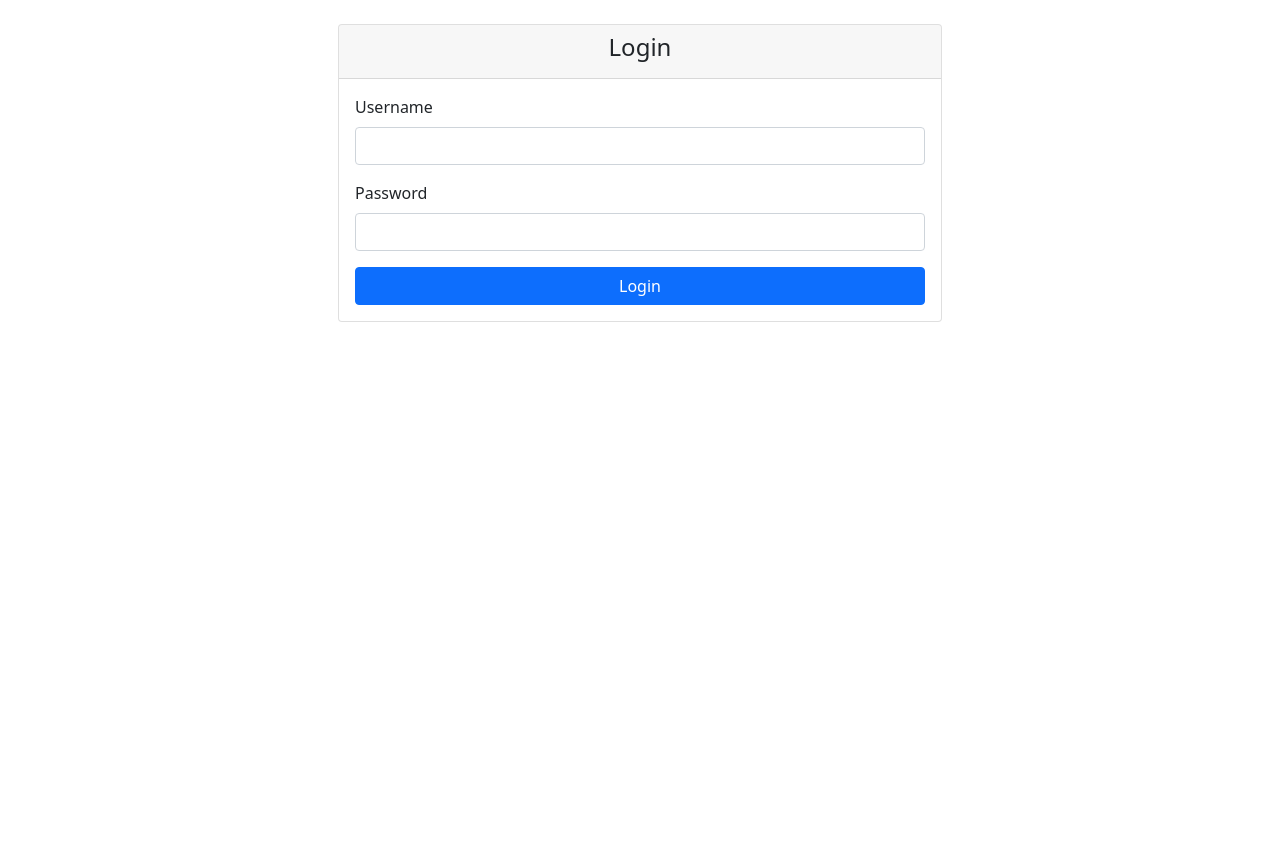
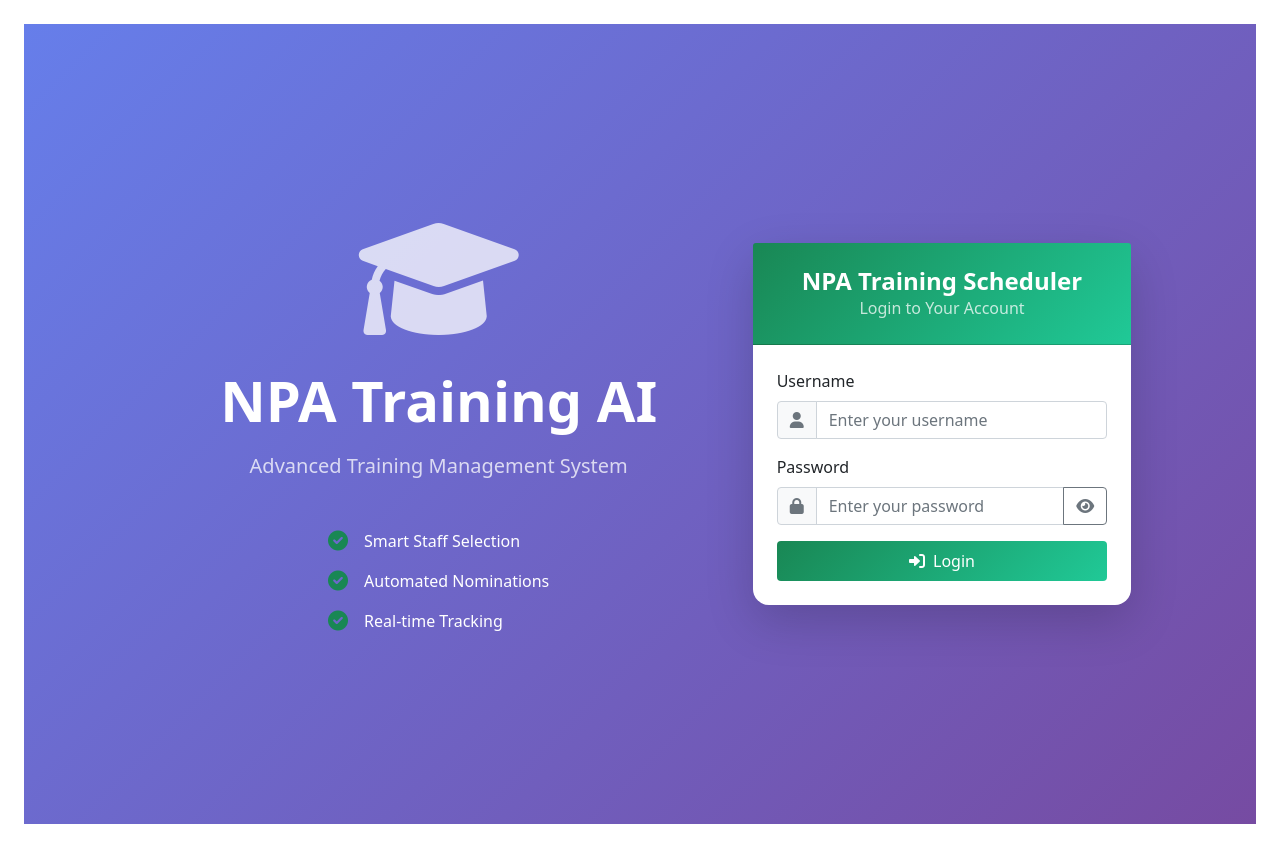
Before and after one commit to lokoajibola/npa-trainer, a Django app: page /accounts/login/ in a window 1280 px wide. Shown: the part 60-908 px from the top of the page. Before the commit the page ends 382 px from the top, so only its background shows below. Run offline with Django 5.2, Linux system fonts and the light colour scheme.

Commit message:
Revamp login page with new layout and styles
Updated the login page layout and styling for improved user experience, including a new background gradient and enhanced form elements.

```diff
--- a/training/templates/registration/login.html
+++ b/training/templates/registration/login.html
@@ -1,53 +1,116 @@
 {% extends 'base.html' %}
 
 {% block content %}
-<div class="row justify-content-center">
-    <div class="col-md-6">
-        <div class="card">
-            <div class="card-header">
-                <h4 class="text-center">Login</h4>
+<div class="container-fluid vh-100" style="background: linear-gradient(135deg, #667eea 0%, #764ba2 100%);">
+    <div class="row h-100 justify-content-center align-items-center">
+        <!-- Logo Section -->
+        <div class="col-md-6 d-none d-md-flex justify-content-center align-items-center">
+            <div class="text-center text-white">
+                <div class="mb-4">
+                    <i class="fas fa-graduation-cap fa-8x opacity-75"></i>
                 </div>
-            <div class="card-body">
+                <h1 class="display-4 fw-bold mb-3">NPA Training AI</h1>
+                <p class="lead opacity-75">Advanced Training Management System</p>
+                <div class="mt-5">
+                    <div class="d-flex justify-content-center">
+                        <div class="text-start">
+                            <div class="d-flex align-items-center mb-3">
+                                <i class="fas fa-check-circle fa-lg text-success me-3"></i>
+                                <span>Smart Staff Selection</span>
+                            </div>
+                            <div class="d-flex align-items-center mb-3">
+                                <i class="fas fa-check-circle fa-lg text-success me-3"></i>
+                                <span>Automated Nominations</span>
+                            </div>
+                            <div class="d-flex align-items-center">
+                                <i class="fas fa-check-circle fa-lg text-success me-3"></i>
+                                <span>Real-time Tracking</span>
+                            </div>
+                        </div>
+                    </div>
+                </div>
+            </div>
+        </div>
+
+        <!-- Login Form Section -->
+        <div class="col-md-6 col-lg-4">
+            <!-- Error Messages -->
+            {% if form.errors %}
+            <div class="alert alert-danger alert-dismissible fade show shadow" role="alert">
+                <i class="fas fa-exclamation-triangle me-2"></i>
+                <strong>Login failed!</strong> Please check your username and password.
+                <button type="button" class="btn-close" data-bs-dismiss="alert"></button>
+            </div>
+            {% endif %}
+
+            {% if messages %}
+                {% for message in messages %}
+                <div class="alert alert-{{ message.tags }} alert-dismissible fade show shadow" role="alert">
+                    <i class="fas fa-info-circle me-2"></i>
+                    {{ message }}
+                    <button type="button" class="btn-close" data-bs-dismiss="alert"></button>
+                </div>
+                {% endfor %}
+            {% endif %}
+
+            <!-- Login Card -->
+            <div class="card shadow-lg border-0 rounded-3">
+                <div class="card-header py-4 text-center text-white" style="background: linear-gradient(135deg, #198754 0%, #20c997 100%);">
+                    <h4 class="mb-0 fw-bold">NPA Training Scheduler</h4>
+                    <p class="mb-0 opacity-75">Login to Your Account</p>
+                </div>
+
+                <div class="card-body p-4">
                     <form method="post">
                         {% csrf_token %}
                         <div class="mb-3">
-                        <label for="username" class="form-label">Username</label>
-                        <input type="text" class="form-control" id="username" name="username" required>
+                            <label for="username" class="form-label fw-semibold">Username</label>
+                            <div class="input-group">
+                                <span class="input-group-text bg-light">
+                                    <i class="fas fa-user text-muted"></i>
+                                </span>
+                                <input type="text" class="form-control" id="username" name="username" required
+                                       placeholder="Enter your username">
+                            </div>
                         </div>
                         <div class="mb-3">
-                        <label for="password" class="form-label">Password</label>
-                        <input type="password" class="form-control" id="password" name="password" required>
+                            <label for="password" class="form-label fw-semibold">Password</label>
+                            <div class="input-group">
+                                <span class="input-group-text bg-light">
+                                    <i class="fas fa-lock text-muted"></i>
+                                </span>
+                                <input type="password" class="form-control" id="password" name="password" required
+                                       placeholder="Enter your password">
+                                <button class="btn btn-outline-secondary" type="button" id="togglePassword">
+                                    <i class="fas fa-eye"></i>
+                                </button>
                             </div>
-                    {% if form.errors %}
-                            <div class="invalid-feedback d-block">
-                                <i class="fas fa-exclamation-circle me-1"></i>
-                                Invalid username or password
                         </div>
-                            {% endif %}
-                    <button type="submit" class="btn btn-primary w-100">Login</button>
+                        <button type="submit" class="btn btn-success w-100 py-2 fw-semibold">
+                            <i class="fas fa-sign-in-alt me-2"></i>Login
+                        </button>
                     </form>
+                </div>
             </div>
         </div>
     </div>
 </div>
 
 <style>
-.card {
-    backdrop-filter: blur(10px);
-    background: rgba(255, 255, 255, 0.95);
-}
-
 .vh-100 {
     min-height: 100vh;
 }
 
-.input-group-text {
-    transition: all 0.3s ease;
+.card {
+    border: none;
 }
 
-.form-control:focus {
-    box-shadow: 0 0 0 0.2rem rgba(25, 135, 84, 0.25);
-    border-color: #198754;
+.shadow-lg {
+    box-shadow: 0 1rem 3rem rgba(0, 0, 0, 0.175) !important;
+}
+
+.rounded-3 {
+    border-radius: 1rem !important;
 }
 
 .btn-success {
@@ -57,16 +120,13 @@
 }
 
 .btn-success:hover {
-    transform: translateY(-2px);
-    box-shadow: 0 5px 15px rgba(25, 135, 84, 0.4);
+    transform: translateY(-1px);
+    box-shadow: 0 4px 12px rgba(25, 135, 84, 0.3);
 }
 
-.shadow-lg {
-    box-shadow: 0 1rem 3rem rgba(0, 0, 0, 0.175) !important;
-}
-
-.rounded-3 {
-    border-radius: 1rem !important;
+.form-control:focus {
+    box-shadow: 0 0 0 0.2rem rgba(25, 135, 84, 0.25);
+    border-color: #198754;
 }
 </style>
 
@@ -87,19 +147,6 @@ document.getElementById('togglePassword').addEventListener('click', function() {
     }
 });
 
-// Add floating labels effect
-document.querySelectorAll('.form-control').forEach(input => {
-    input.addEventListener('focus', function() {
-        this.parentElement.classList.add('focused');
-    });
-
-    input.addEventListener('blur', function() {
-        if (!this.value) {
-            this.parentElement.classList.remove('focused');
-        }
-    });
-});
-
 // Auto-hide alerts after 5 seconds
 setTimeout(() => {
     const alerts = document.querySelectorAll('.alert');
```
Lines whose indentation alone changed are shown as unchanged.
